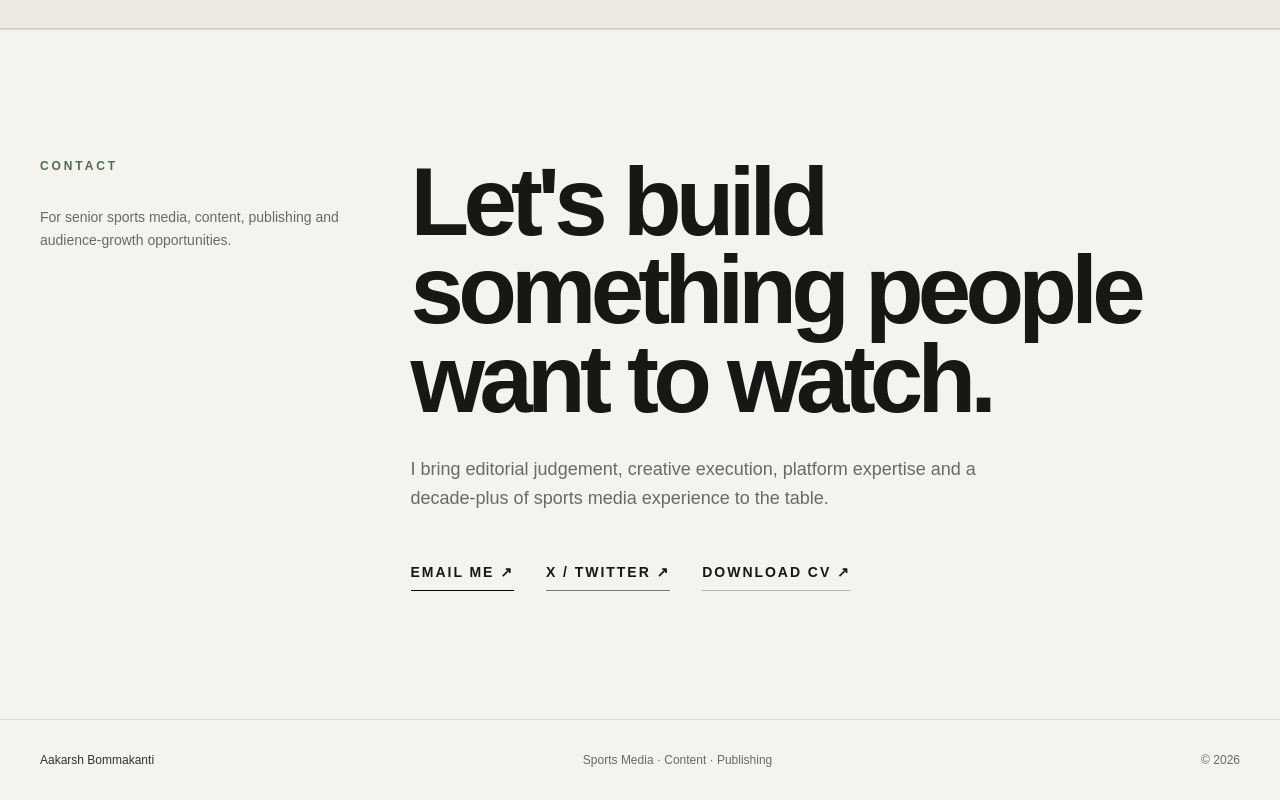
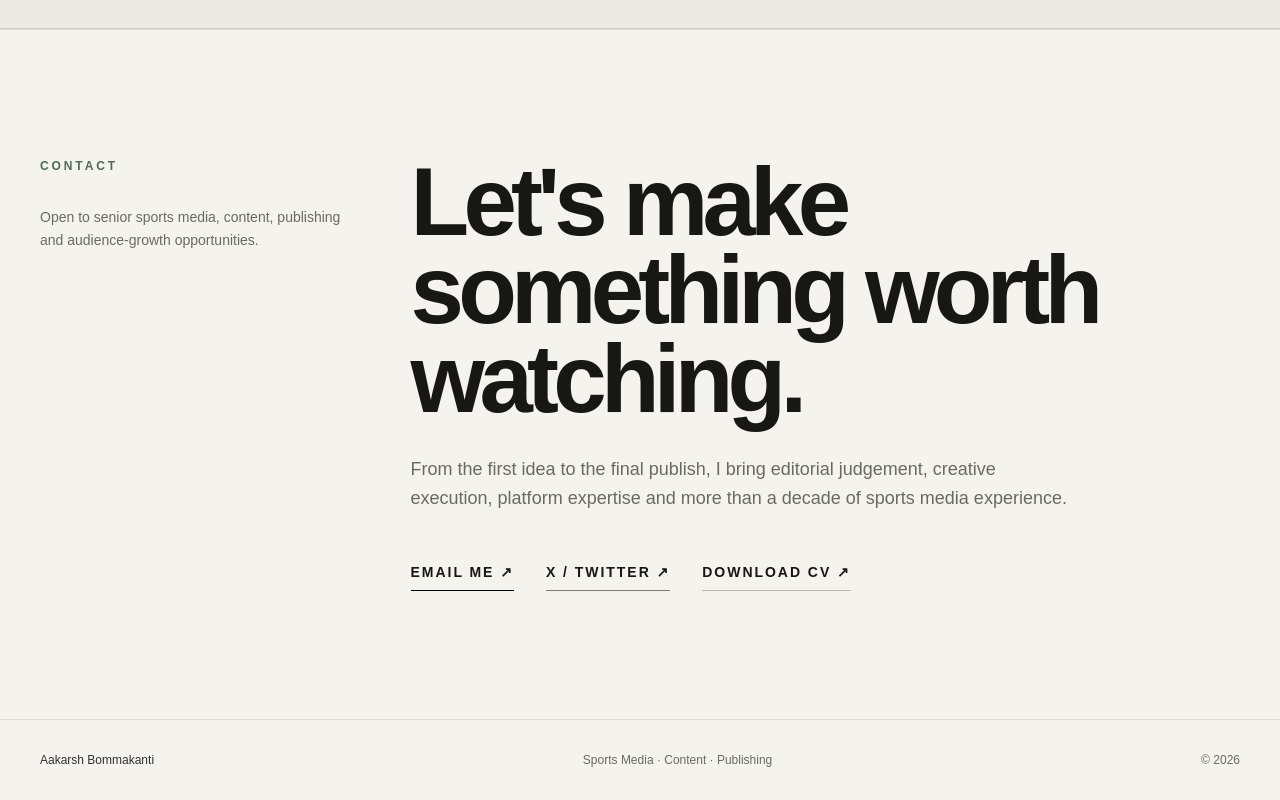
Before and after one commit to AakarshBot/aakars-portfolio-v2, a Next.js app: page / in a window 1280 px wide. Shown: the part 8083-8883 px from the top of the page. Built offline with nearby package versions, Linux system fonts and the light colour scheme.

Commit message:
Refine final portfolio CTA

```diff
--- a/src/components/Contact.tsx
+++ b/src/components/Contact.tsx
@@ -1,6 +1,6 @@
 import { SectionLabel } from "./SectionLabel";
 
-const resumeUrl = "https://raw.githubusercontent.com/AakarshBot/aakars-portfolio-new/main/public/AakarshBommakanti-Resume.pdf";
+const resumeUrl = "https://raw.githubusercontent.com/AakarshBot/aakarsh-portfolio-new/main/public/AakarshBommakanti-Resume.pdf";
 const socialUrl = "https://x.com/aakarsh_ab";
 
 export function Contact() {
@@ -11,15 +11,15 @@ export function Contact() {
           <div>
             <SectionLabel>Contact</SectionLabel>
             <p className="mt-6 max-w-xs text-sm leading-relaxed text-[var(--muted)] sm:mt-8">
-              For senior sports media, content, publishing and audience-growth opportunities.
+              Open to senior sports media, content, publishing and audience-growth opportunities.
             </p>
           </div>
           <div>
             <h2 className="max-w-5xl text-[2.8rem] font-semibold leading-[0.92] tracking-[-0.06em] sm:text-5xl md:text-8xl">
-              Let&apos;s build something people want to watch.
+              Let&apos;s make something worth watching.
             </h2>
-            <p className="mt-6 max-w-xl text-base leading-relaxed text-[var(--muted)] sm:mt-8 sm:text-lg">
-              I bring editorial judgement, creative execution, platform expertise and a decade-plus of sports media experience to the table.
+            <p className="mt-6 max-w-2xl text-base leading-relaxed text-[var(--muted)] sm:mt-8 sm:text-lg">
+              From the first idea to the final publish, I bring editorial judgement, creative execution, platform expertise and more than a decade of sports media experience.
             </p>
             <div className="mt-9 flex flex-wrap gap-x-7 gap-y-4 sm:mt-12 sm:gap-x-8 sm:gap-y-5">
               <a className="border-b border-black pb-2 text-xs font-semibold uppercase tracking-[0.14em] transition-opacity hover:opacity-60 sm:text-sm" href="mailto:aakarsh.bommakanti@gmail.com">Email me ↗</a>
```
